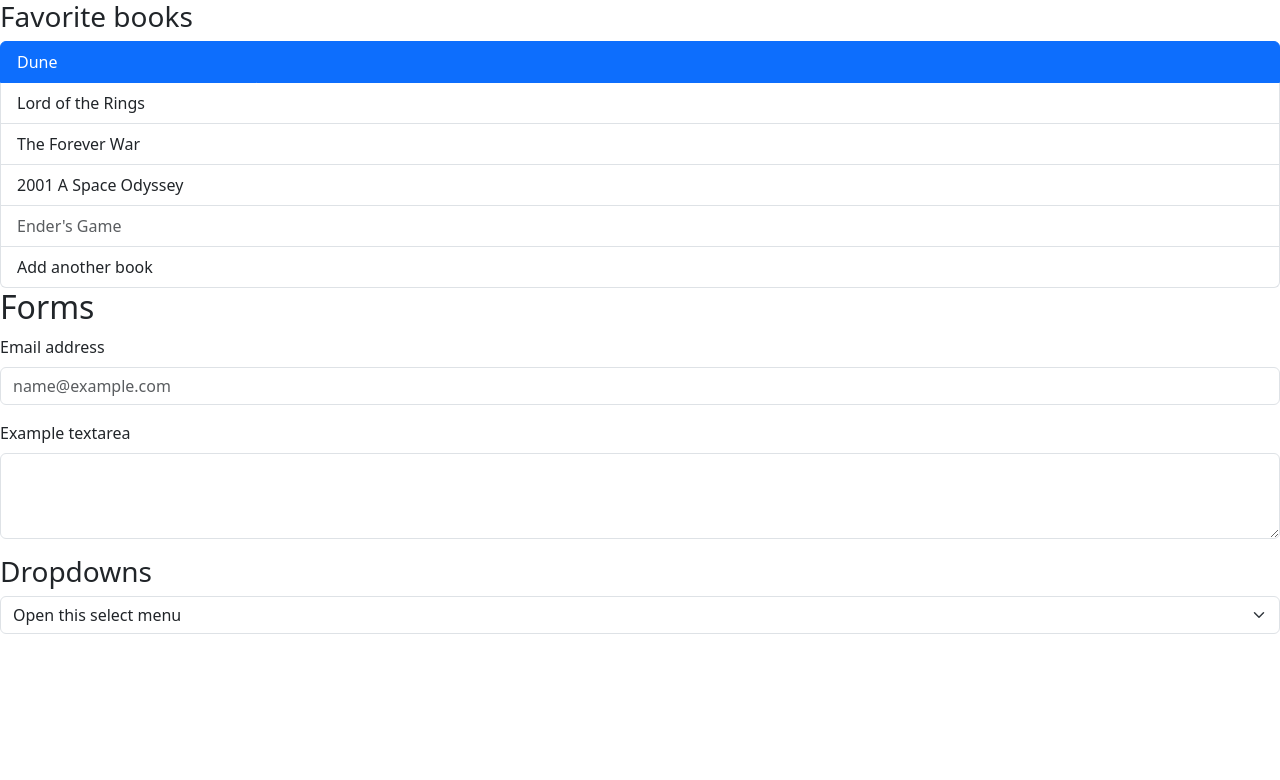
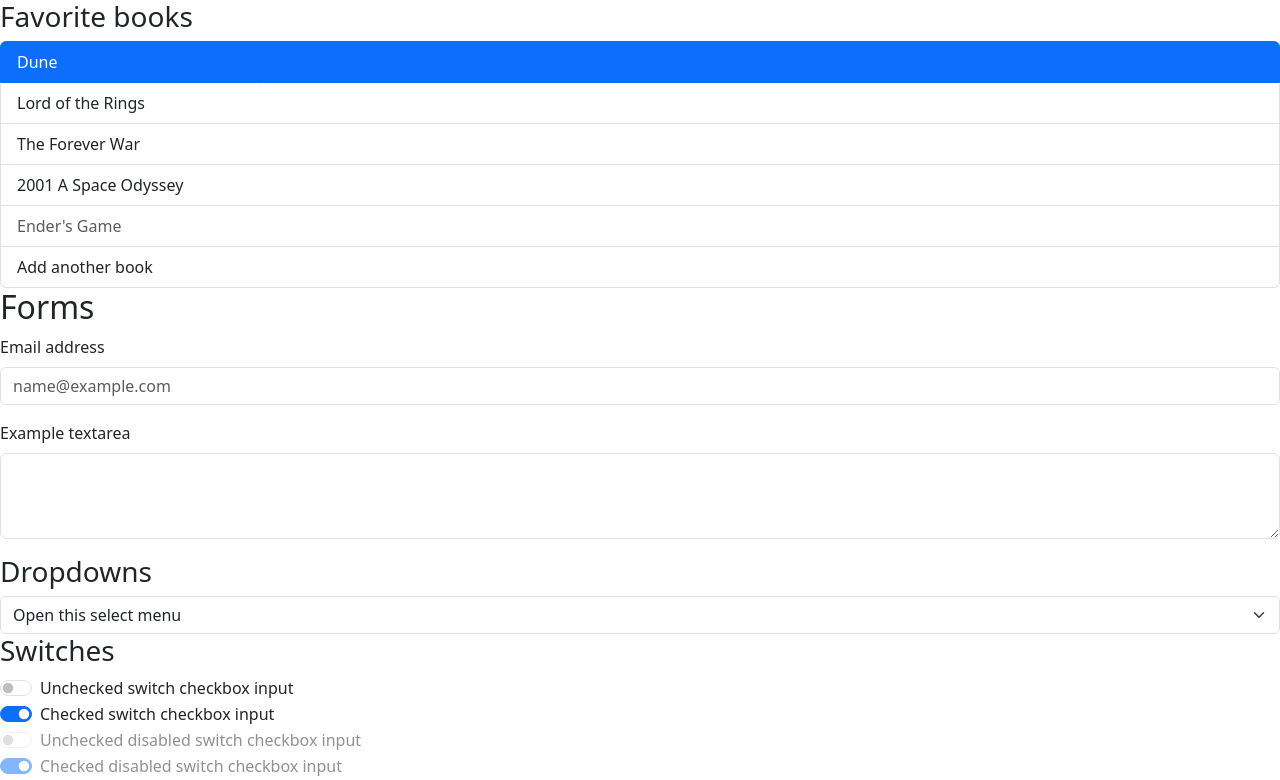
Before and after one commit to xilu56/kambaz-react-web-app-cs5610-sm25, a React app: page /#/Labs/Lab2 in a window 1280 px wide. Shown: the part 5472-6252 px from the top of the page. Before the commit the page ends 6106 px from the top, so only its background shows below. Built offline with nearby package versions, Linux system fonts and the light colour scheme; the HTML template or start-up script is replaced by a standard one.

Commit message:
Switches styled as shown

```diff
--- a/src/Labs/Lab2/BootstrapForms.tsx
+++ b/src/Labs/Lab2/BootstrapForms.tsx
@@ -2,6 +2,8 @@ import FormGroup from 'react-bootstrap/FormGroup';
 import FormLabel from 'react-bootstrap/FormLabel';
 import FormControl from 'react-bootstrap/FormControl';
 import FormSelect from 'react-bootstrap/FormSelect';
+import Form from 'react-bootstrap/Form';
+
 
 export default function BootstrapForms() {
     return (
@@ -22,6 +24,20 @@ export default function BootstrapForms() {
      <option value="2">Two</option>
      <option value="3">Three</option>
   </FormSelect>
+  <div id="wd-css-styling-switches">
+  <h3>Switches</h3>
+  <Form.Check type="switch" checked={false} id="wd-switch-1"
+              label="Unchecked switch checkbox input"/>
+  <Form.Check type="switch" checked={true}  id="wd-switch-2"
+              label="Checked switch checkbox input"/>
+  <Form.Check type="switch" checked={false} disabled
+              id="custom-switch"
+              label="Unchecked disabled switch checkbox input"/>
+  <Form.Check type="switch" checked={true} disabled
+              id="custom-switch"
+              label="Checked disabled switch checkbox input"/>
+</div>
+
 </div>
 
     )
```
